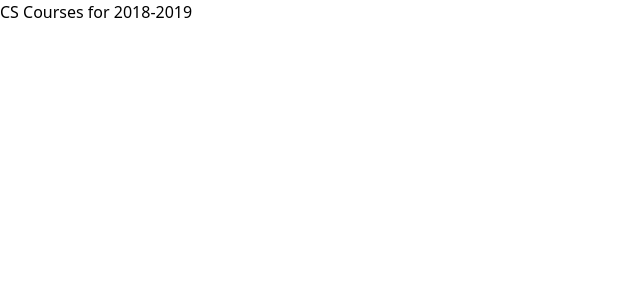
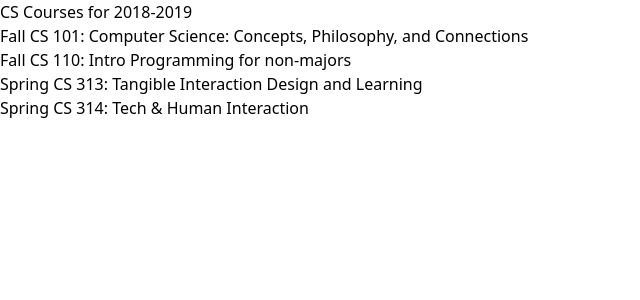
Before and after one commit to Eddiesg666/React-app-schedule, a React (Vite) app: page / in a window 1280 px wide. Shown: the top 300 px of the page, without its empty margins (0-640 px from the left). Built offline with nearby package versions, Linux system fonts and the light colour scheme.

Commit message:
show courses

```diff
--- a/src/App.tsx
+++ b/src/App.tsx
@@ -1,15 +1,42 @@
 // src/App.tsx
+import Banner from './components/Banner';
+import CourseList from './components/CourseList';
 
 const schedule = {
-  title: "CS Courses for 2018-2019",
+  title: 'CS Courses for 2018-2019',
+  courses: {
+    F101: {
+      term: 'Fall',
+      number: '101',
+      meets: 'MWF 11:00-11:50',
+      title: 'Computer Science: Concepts, Philosophy, and Connections',
+    },
+    F110: {
+      term: 'Fall',
+      number: '110',
+      meets: 'MWF 10:00-10:50',
+      title: 'Intro Programming for non-majors',
+    },
+    S313: {
+      term: 'Spring',
+      number: '313',
+      meets: 'TuTh 15:30-16:50',
+      title: 'Tangible Interaction Design and Learning',
+    },
+    S314: {
+      term: 'Spring',
+      number: '314',
+      meets: 'TuTh 9:30-10:50',
+      title: 'Tech & Human Interaction',
+    },
+  },
 };
 
-const App = () => {
+export default function App() {
   return (
     <div>
-      <h1>{schedule.title}</h1>
+      <Banner title={schedule.title} />
+      <CourseList courses={schedule.courses} />
     </div>
   );
-};
-
-export default App;
+}
--- /dev/null
+++ b/src/components/Banner.tsx
@@ -0,0 +1,6 @@
+// src/components/Banner.tsx
+type BannerProps = { title: string };
+
+export default function Banner({ title }: BannerProps) {
+  return <h1>{title}</h1>;
+}
--- /dev/null
+++ b/src/components/CourseList.tsx
@@ -0,0 +1,23 @@
+// src/components/CourseList.tsx
+type Course = {
+  term: string;
+  number: string;
+  meets: string;
+  title: string;
+};
+
+type CourseListProps = {
+  courses: Record<string, Course>;
+};
+
+export default function CourseList({ courses }: CourseListProps) {
+  return (
+    <div>
+      {Object.entries(courses).map(([id, c]) => (
+        <div key={id}>
+          {c.term} CS {c.number}: {c.title}
+        </div>
+      ))}
+    </div>
+  );
+}
```
